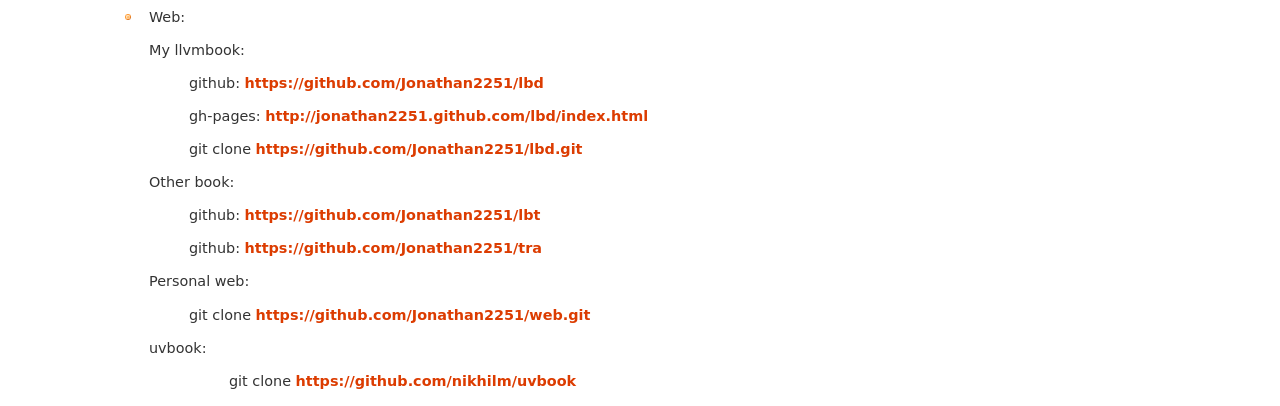
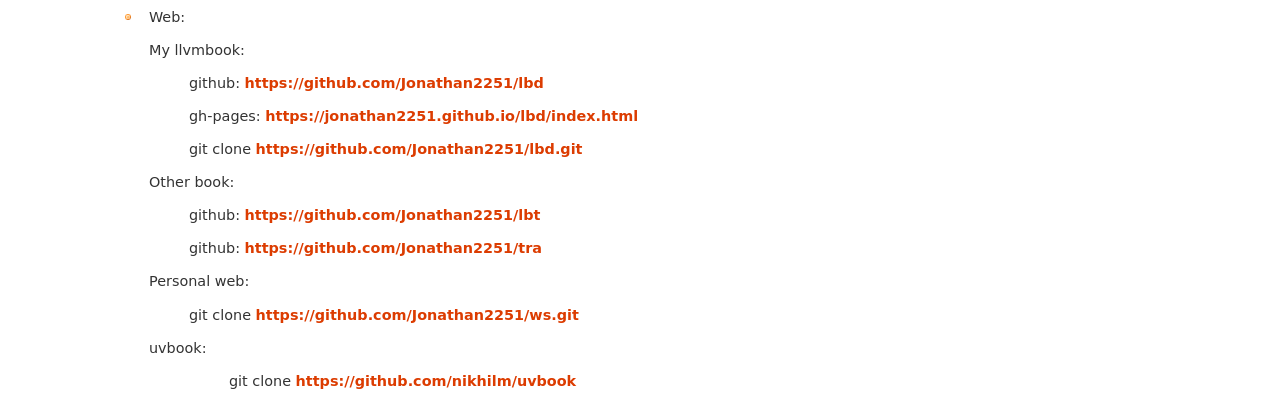
Before and after one commit to Jonathan2251/wr, a Sphinx documentation site: the page built from source/llvm.rst, in a window 1280 px wide and 900 px high, scrolled down 3299 px. Shown: the part 152-558 px from the top of the window. Built offline with Sphinx 7.4.7, drawn with Linux system fonts in a browser that asks for light colours; some of the changed lines change nothing that is shown.

Commit message:
github address

```diff
--- a/source/llvm.rst
+++ b/source/llvm.rst
@@ -176,7 +176,7 @@
 
 	  github:				https://github.com/Jonathan2251/lbd
 
-	  gh-pages:			http://jonathan2251.github.com/lbd/index.html
+	  gh-pages:			https://jonathan2251.github.io/lbd/index.html
 
 	  git clone https://github.com/Jonathan2251/lbd.git
 
@@ -188,7 +188,7 @@
 
   Personal web:
 
-	  git clone https://github.com/Jonathan2251/web.git
+	  git clone https://github.com/Jonathan2251/ws.git
 
   uvbook:
 
```
